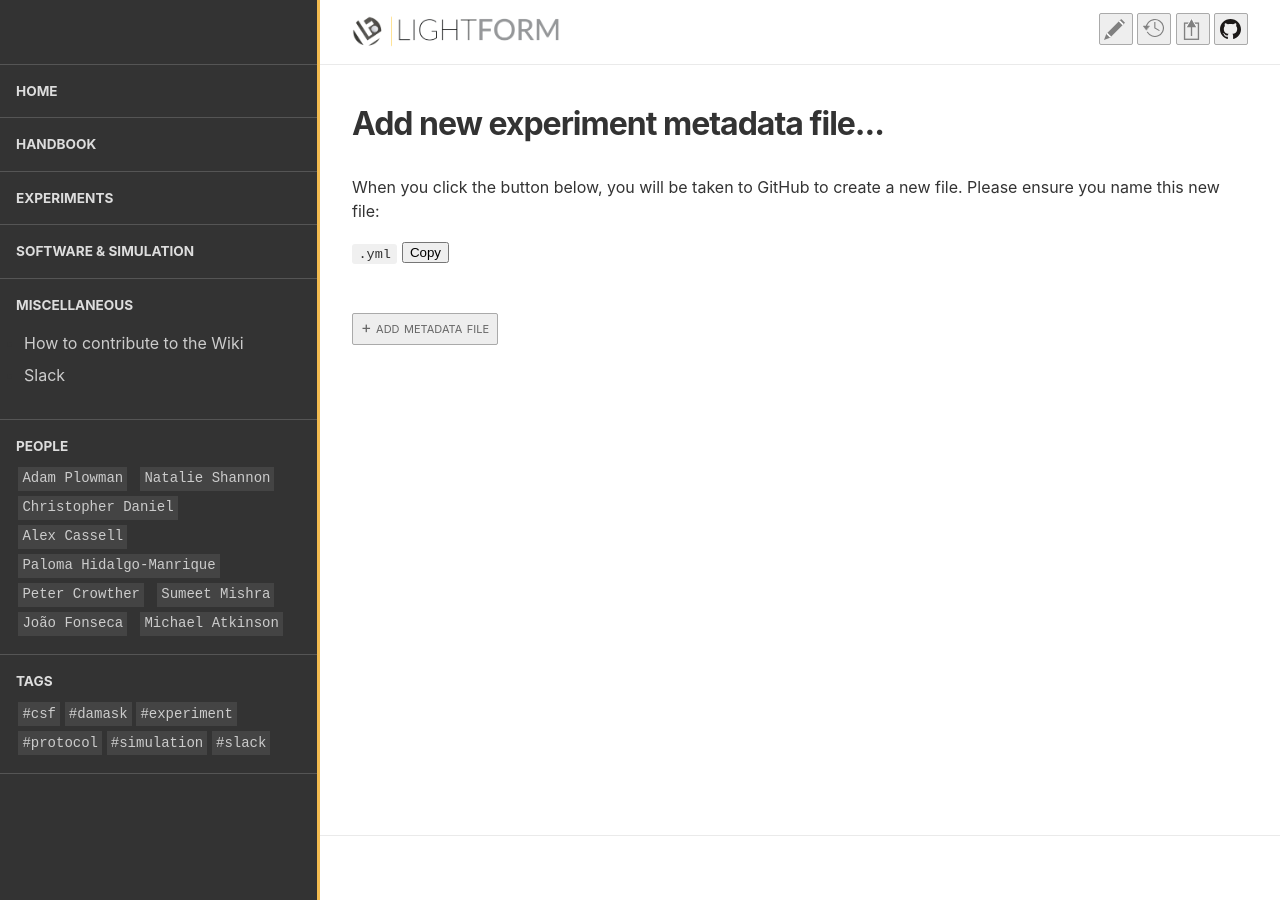
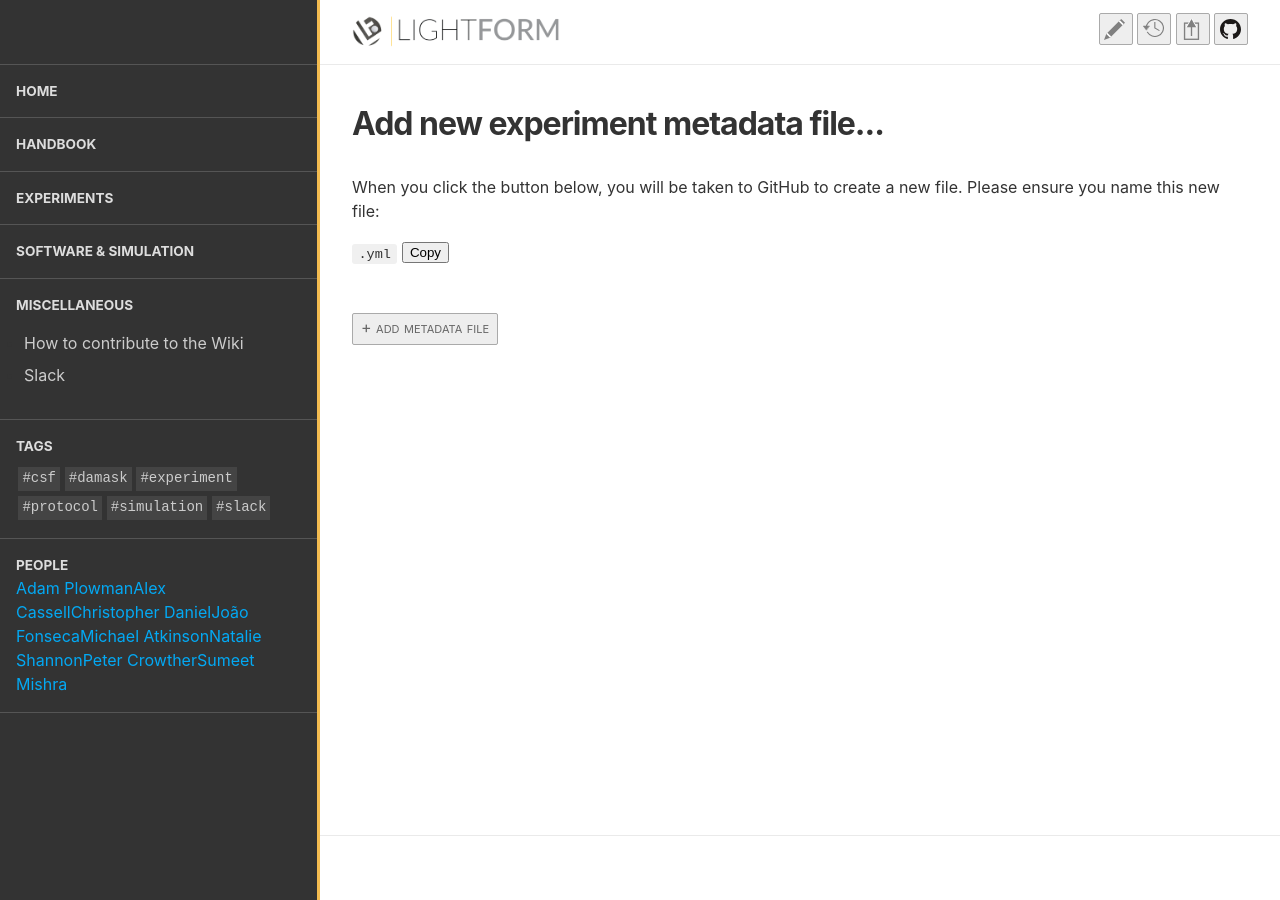
Before and after one commit to LightForm-group/wiki, a Jekyll site: the page built from add_metadata_file.html, in a window 1280 px wide. Built offline with Jekyll 4.4.1, drawn with Linux system fonts in a browser that asks for light colours.

Commit message:
Only show people who have posted content

```diff
--- a/_includes/page_sidebar.html
+++ b/_includes/page_sidebar.html
@@ -48,19 +48,21 @@
             {% endif %}
         {% endfor %}
         <div class="nav-group">
-            <div class="nav-group-title"><a href="{{ site.url }}{{ site.baseurl }}/people/">People</a></div>
-            <div class="all-tags">
-                {% for person in site.data.people %}
-                    <a href="{{ site.url }}{{ site.baseurl }}/people/#{{ person.handle | slugify }}">{{ person.name }}</a>
-                {% endfor %}
-            </div>
-        </div>
-        <div class="nav-group">
             <div class="nav-group-title"><a href="{{ site.url }}{{ site.baseurl }}/tags/">Tags</a></div>
             <div class="all-tags">
                 {% for tag in tags %}<a
                     href="{{ site.url }}{{ site.baseurl }}/tags/#{{ tag }}">#{{ tag }}</a>{% endfor %}
             </div>
         </div>
+        <div class="nav-group">
+            <div class="nav-group-title"><a href="{{ site.url }}{{ site.baseurl }}/people/">People</a></div>
+            <div class="all-people">
+                {%- assign all_people = site.data.people | sort: "name" -%}
+                {%- for person in all_people -%}
+                    {%- capture author_pages -%}{%- include get_author_pages.html author_name=person.name -%}{%- endcapture -%}
+                    {%- if author_pages != '' -%}<a
+                        href="{{ site.url }}{{ site.baseurl }}/people/#{{ person.handle | slugify }}">{{ person.name }}</a>{%- endif -%}{%- endfor -%}
+            </div>
+        </div>
     </div>
 </div>
```
Also changed, not shown: people.html (+11 -6 lines).
